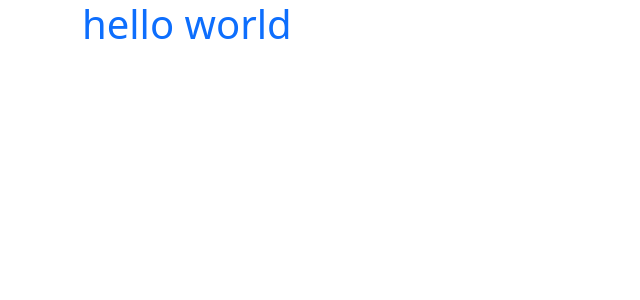
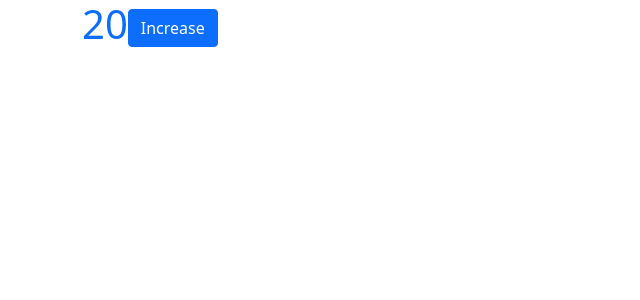
Before and after one commit to mohammad468/exercise, a React (Create React App) app: page / in a window 1280 px wide. Shown: the top 300 px of the page, without its empty margins (0-640 px from the left). Built offline with nearby package versions, Linux system fonts and the light colour scheme.

Commit message:
create components

```diff
--- a/src/App.js
+++ b/src/App.js
@@ -1,10 +1,12 @@
 import { Container } from "react-bootstrap";
 import "./App.scss";
+import Counter from "./components/Counter";
+
 
 function App() {
   return (
     <Container>
-      <h1>hello world</h1>
+      <Counter />
     </Container>
   );
 }
--- /dev/null
+++ b/src/components/Counter.jsx
@@ -0,0 +1,17 @@
+import React from "react";
+import { Button } from "react-bootstrap";
+import ShowNumber from "./ShowNumber";
+
+
+const Counter = () => {
+  return (
+    <div>
+      <div className="d-flex align-items-center">
+        <ShowNumber />
+        <Button>Increase</Button>
+      </div>
+    </div>
+  );
+};
+
+export default Counter;
--- /dev/null
+++ b/src/components/ShowNumber.jsx
@@ -0,0 +1,7 @@
+import React from "react";
+
+const ShowNumber = () => {
+  return <h1>20</h1>;
+};
+
+export default ShowNumber;
```
